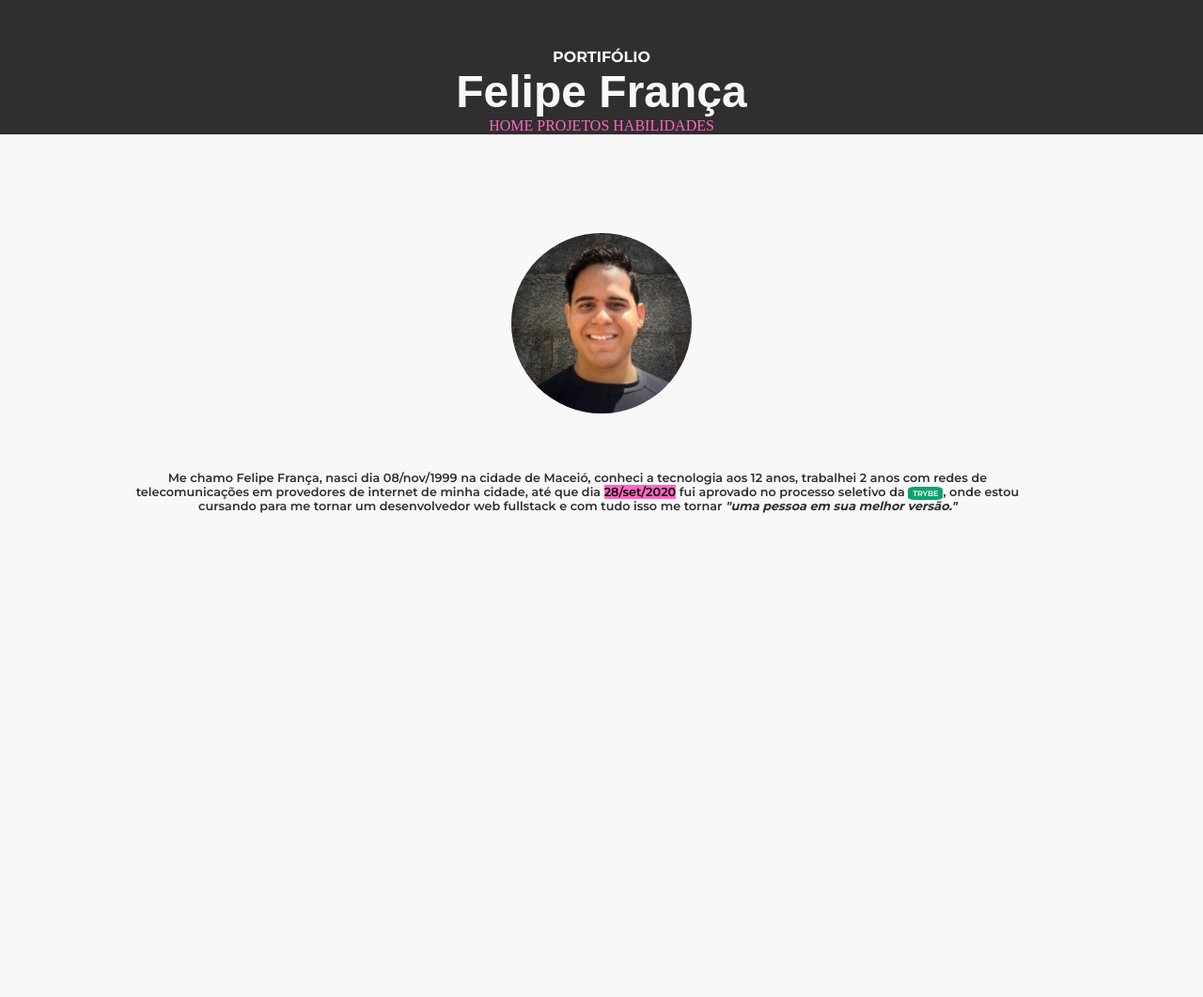
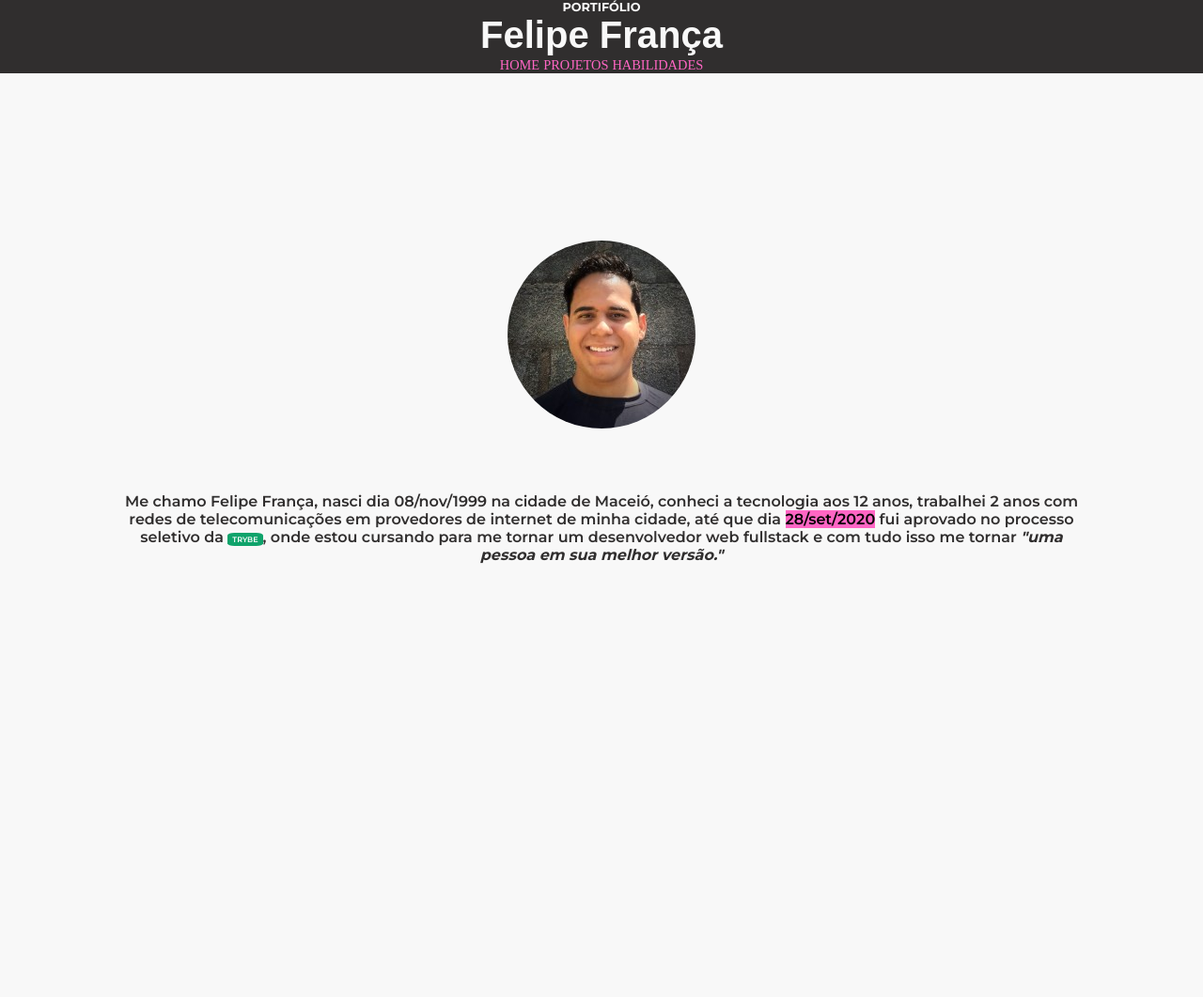
Before and after one commit to devFelipeFranca/devfelipefranca, a plain HTML site: page index.html in a window 1280 px wide. Shown: the top 1061 px of the page at 94% size. Drawn offline with Linux system fonts and the light colour scheme; a web font is replaced by a local one.

Commit message:
Deixando o html semantico

```diff
--- a/index.html
+++ b/index.html
@@ -7,35 +7,31 @@
         <link rel="stylesheet" href="./style/style.css">
     </head>
     <body>
-        <header class="header-port">
+        <header id="home" class="header-port">
             <h5 class="title-port">PORTIFÓLIO</h5>
         <H1 class="name-port">Felipe França</H1>
         <nav class="nav-port">
-
-            <div>
-                <div ><a class="hab-port" href="#home">HOME</a></div>
-                <div ><a class="hab-port" href="#projetos">PROJETOS</a></div>
-                <div ><a class="hab-port" href="#habilidade">HABILIDADES</a></div>
-              </div>
-
+                <div ><a class="menu-port" href="#home">HOME</a></div>
+                <div ><a class="menu-port" href="#projetos">PROJETOS</a></div>
+                <div ><a class="menu-port" href="#habilidade">HABILIDADES</a></div>
         </nav>
         </header>
-        <br id="home">
-        <div  class="img-div">
+        <main  class="content">
+           <section class="section-1-port">
             <img class='img-perfil'src="./img/perfil.jfif" alt="Imagem de Perfil">
-        </div>
+
             <br>
-        <div class="div-text-port">
+
                 <p class="text-aboutMe">
                     Me chamo Felipe França, nasci dia 08/nov/1999 na cidade de Maceió,
                     conheci a tecnologia aos 12 anos, trabalhei 2 anos com redes de telecomunicações em provedores de internet de minha cidade, até que dia <mark class="mark-port">28/set/2020</mark> fui
                     aprovado no processo seletivo da <a href="https://betrybe.com" target="_blank" class="trybe-buttom">TRYBE</a>, onde estou cursando para me tornar um desenvolvedor web fullstack e com tudo isso
                     me tornar <strong><em>"uma pessoa em sua melhor versão."</em></strong>
                 </p>
-        </div>
-        <br >
-        <main id="projetos" >
-            <section class="proj-port">
+           </section>
+
+
+            <section id="projetos" class="proj-port">
                 <div class="div-proj-port">
                     <img class="img-proj" src="./img/snakeGame.png" alt="imagem do SnakeGame"><br>
                     <cite>Um SnakeGame com foco em multiplayer</cite>
--- a/style/style.css
+++ b/style/style.css
@@ -14,8 +14,21 @@ body{
     background-color: #302e2e;
     position: fixed;
     width: 100%;
-    margin: -1% auto;
-
+}
+.title-port{
+    text-align: center;
+    font-family: 'Montserrat', sans-serif;
+    font-size: 80%;
+}
+.name-port{
+    text-align: center;
+    font-family: 'Source Serif Pro', sans-serif;
+    font-size: 250%;
+}
+.menu-port{
+    text-decoration: none;
+    color:#ff66c4;
+    font-size: 90%;
 }
 .mark-port{
     background-color: #ff66c4;
@@ -30,24 +43,10 @@ body{
 
 }
 
-.title-port{
 
-    padding: 5% 0px 0px 0px;
-    text-align: center;
-    font-family: 'Montserrat', sans-serif;
-    font-size: 100%;
-}
-.name-port{
-
-    padding: 0px;
-    text-align: center;
-    font-family: 'Source Serif Pro', sans-serif;
-    font-size: 300%;
-}
-.img-div{
-
-    margin: 3% auto;
-    padding: 15% 25% 0;
+.section-1-port{
+    margin:0 auto;
+    padding:20% 0 0;
     text-align: center;
 }
 .img-perfil{
@@ -62,10 +61,11 @@ body{
 }
 
 .text-aboutMe{
-    padding: 0 5% 50% 0;
-    text-align: center;
+    padding: 5% 0 50% 0;
     font-family: 'Montserrat', sans-serif;
-    font-size: 80%;
+    font-size: 100%;
+    width:80%;
+    margin:0 auto;
 }
 .buttom{
     padding: 0px 0px 35% 0px;
@@ -77,16 +77,7 @@ body{
     font-size: 16px;
     color: #ff66c4;
 }
-.menu-port{
 
-   text-align: center;
-   height: 200%;
-   float: left;
-   width: 15%;
-   border-right: solid 1px #ff66c4;
-   font-size: 170%;
-
-}
 .div-msm{
     margin: 0 auto;
     text-align: center;
@@ -98,7 +89,7 @@ body{
     font-family: 'Montserrat', sans-serif;
 }
 .img-proj{
-    width: 80%;
+    width: 50%;
     border-radius: 100%;
 }
 .div-proj-port{
@@ -150,19 +141,6 @@ a:hover{
     text-align: left;
     padding: 5% 30% 50% 30%;
 }
-.hab-port{
-    display: inline-block;
-    text-decoration: none;
-    color:#ff66c4;
-    font-family: 'Source Serif Pro', serif;
-    font-size: 100%;
-    padding: 2%;
-    margin: 1% 30%;
-    height: 0;
-    display: flex;
-    justify-content: center;
-    align-items: center;
-}
 .div-hb{
     padding-left:5%;
     text-align: left;
```
Lines whose indentation alone changed are shown as unchanged.
